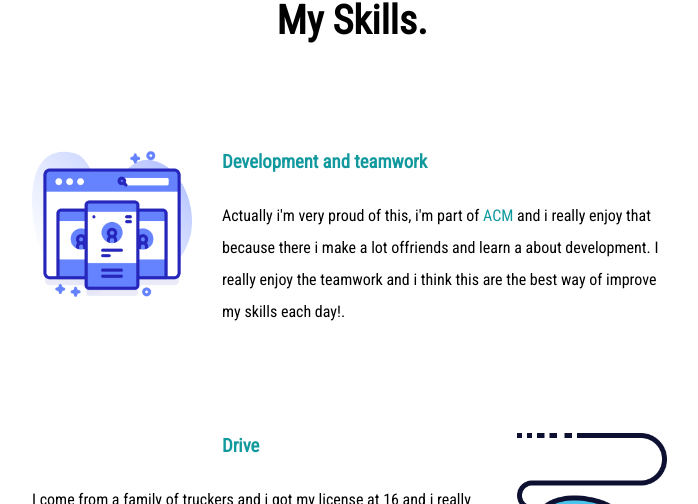
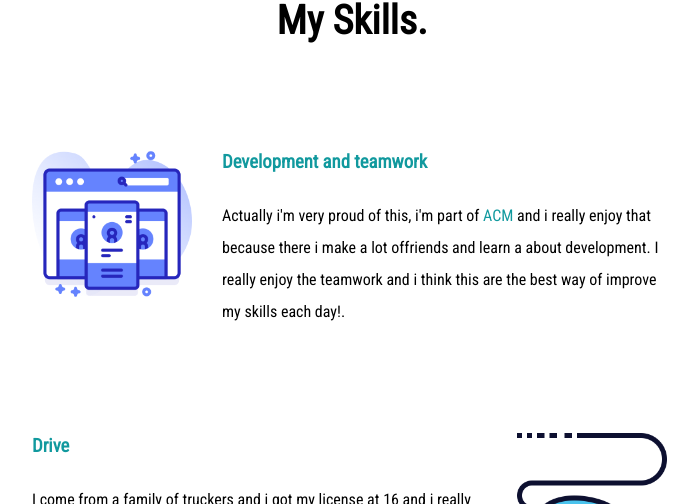
Before and after one commit to alejo2300/MyPresentationPage, a plain HTML site: page index.html in a window 1280 px wide. Shown: the part 1347-1851 px from the top of the page, without its empty margins (288-986 px from the left). Drawn offline with Linux system fonts and the light colour scheme; a web font is replaced by a local one.

Commit message:
Solution of mistake on hr

```diff
--- a/css/style.css
+++ b/css/style.css
@@ -77,7 +77,6 @@ hr{
     width: 25%;
     height: 25%;
     padding-right: 30px;
-    padding-bottom: 150px;
     float: left;
 }
 .skillImg2{
```
